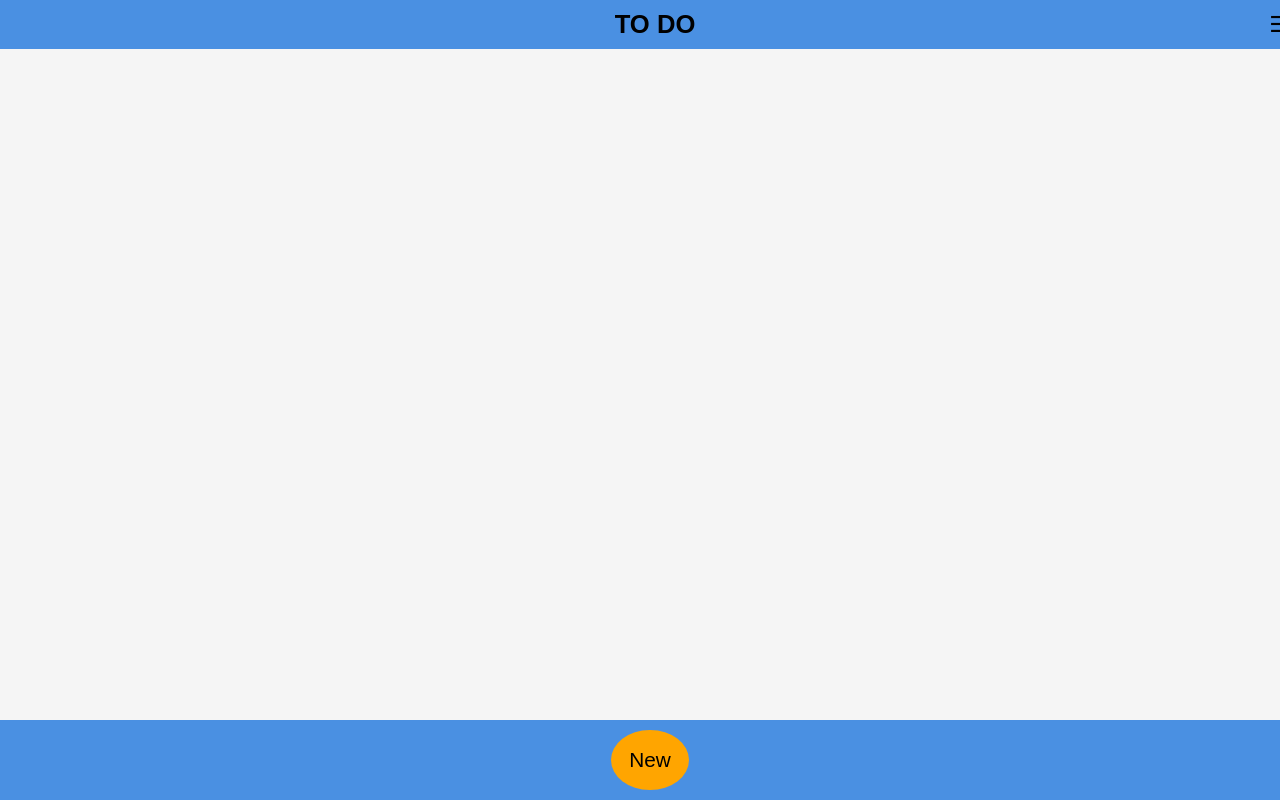
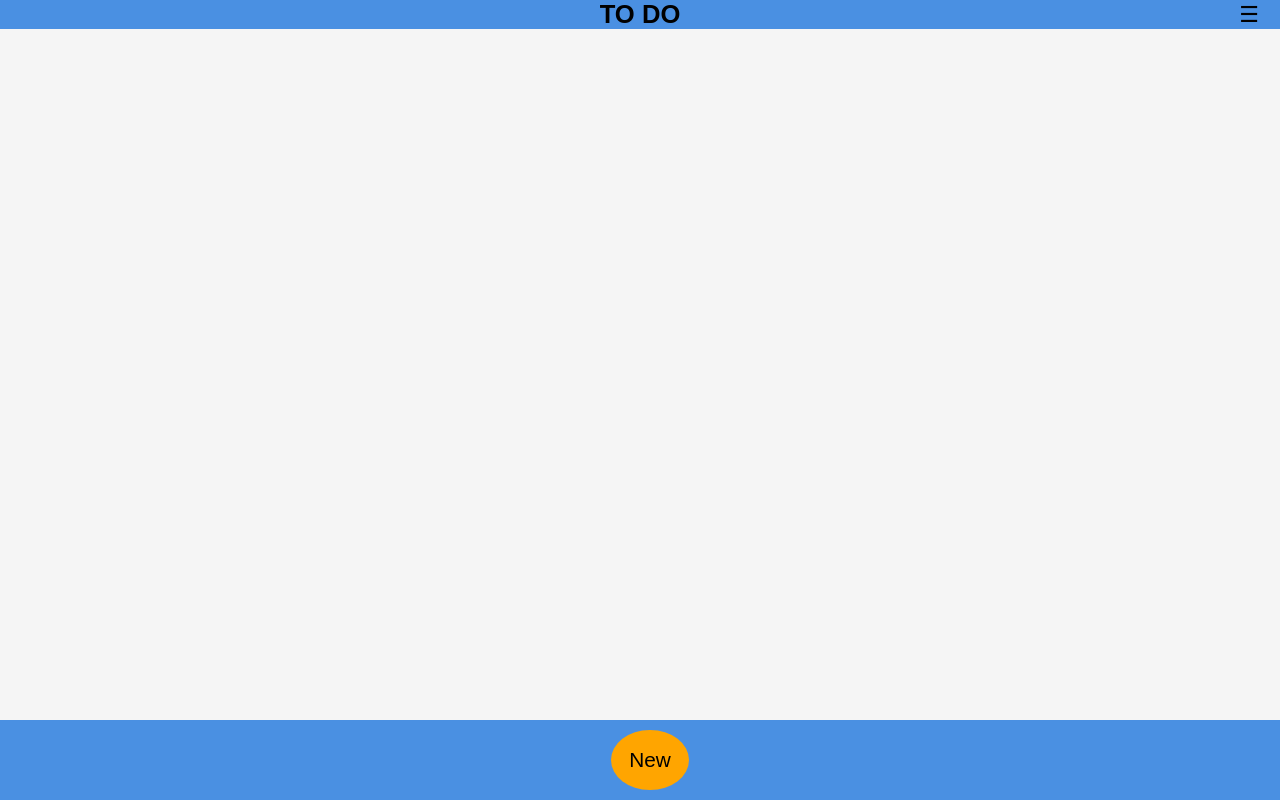
Before and after one commit to JackSHansen/To-do-app, a plain HTML site: page index.html in a window 1280 px wide. Drawn offline with Linux system fonts and the light colour scheme.

Commit message:
padding
padding blev fjernet for at fikse menuens placering

```diff
--- a/Style.css
+++ b/Style.css
@@ -14,7 +14,6 @@ header {
   width: 100%;
   background: #4a90e2;
   color: black;
-  padding: 10px 15px;
   position: fixed;
   z-index: 10;
   display: flex;
```
